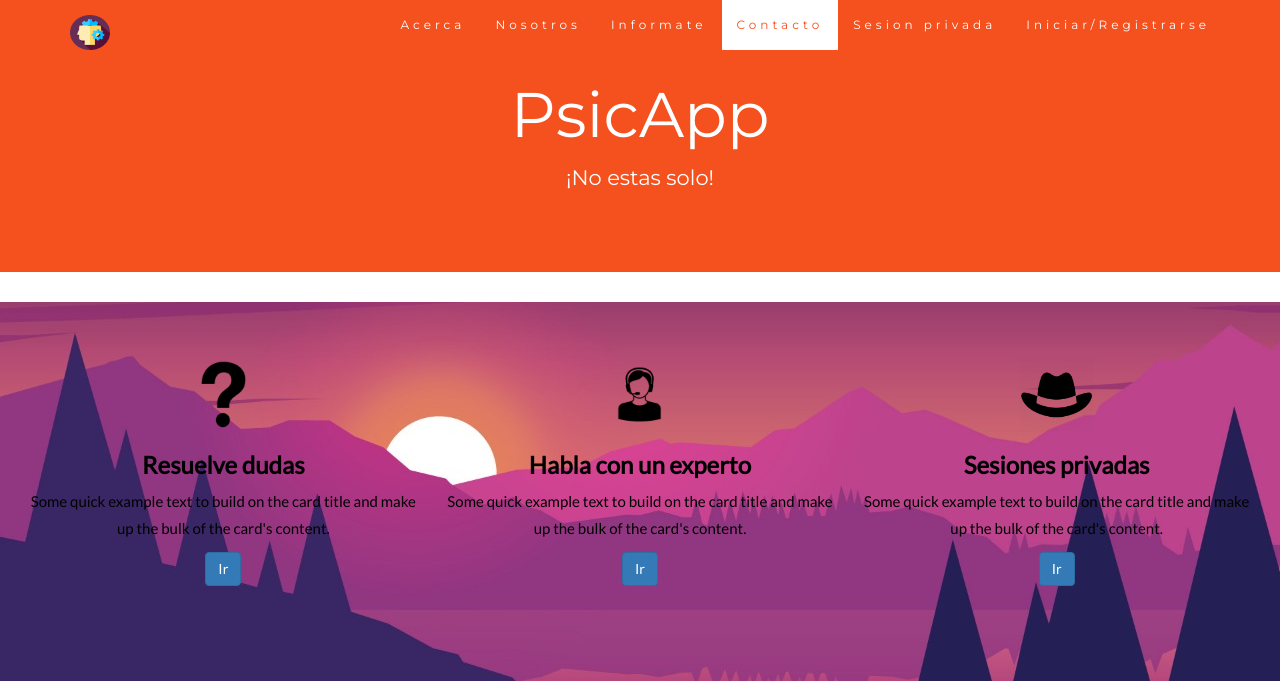
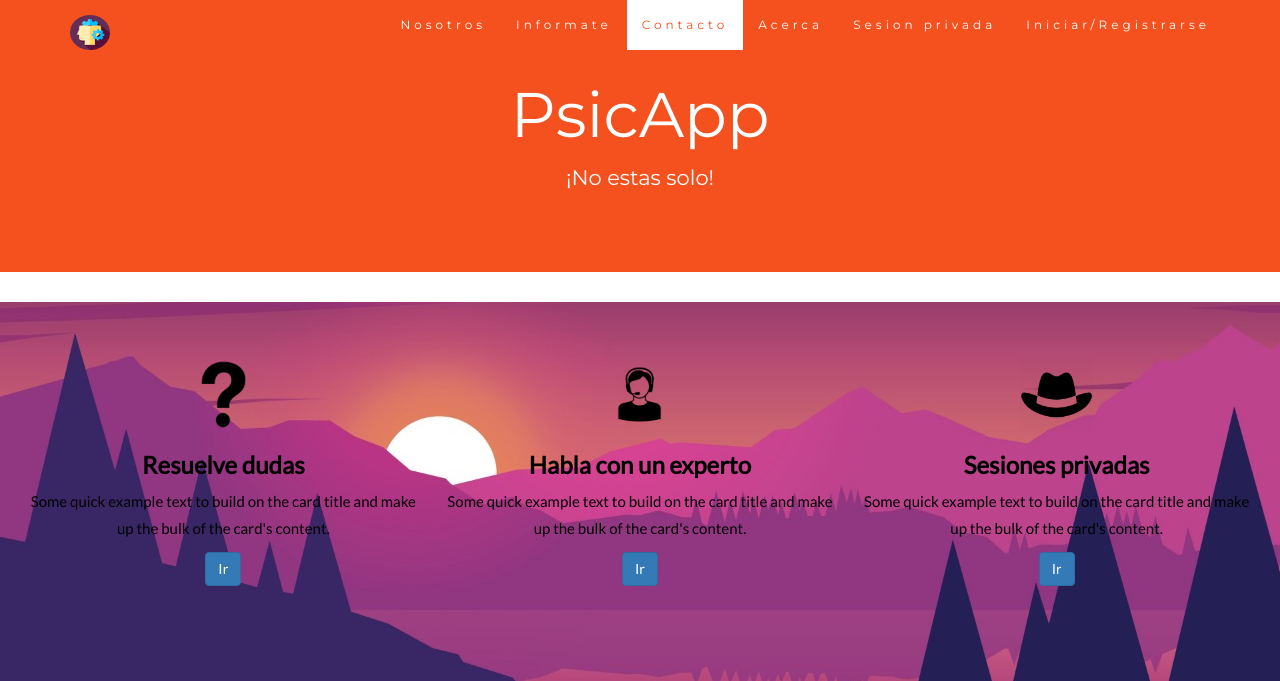
Before and after one commit to victorpach1940/PsicApp, a PHP site: page /PsicApp/php/index.php in a window 1280 px wide. Shown: the top 681 px of the page. Run offline with PHP 8.4, Linux system fonts and the light colour scheme; some libraries are stand-ins or nearby versions.

Commit message:
modificacion simple al login y al menu

```diff
--- a/login/index.php
+++ b/login/index.php
@@ -54,7 +54,7 @@
 						data:cadena,
 						success:function(r){
 							if(r==1){
-								window.location="inicio.php";
+								window.location="../php/index.php";
 							}else{
 								alertify.alert("Datos incorrectos, debes registrarte");
 							}
--- a/php/menu_superior.php
+++ b/php/menu_superior.php
@@ -12,10 +12,10 @@
     </div>
     <div class="collapse navbar-collapse" id="myNavbar">
       <ul class="nav navbar-nav navbar-right">
+        <li><a href="#portfolio">Nosotros</a></li>
+        <li><a href="#services">Informate</a></li>
+        <li><a href="#contact">Contacto</a></li>
         <li><a href="#about">Acerca</a></li>
-        <li><a href="#portfolio">Nosotros</a></li>
-        <li><a class="nav-link" href="#services">Informate</a></li>
-        <li><a href="#contact">Contacto</a></li>
         <li><a href="#">Sesion privada</a></li>
         <li><a href="../login/index.php">Iniciar/Registrarse</a></li>
       </ul>
```
